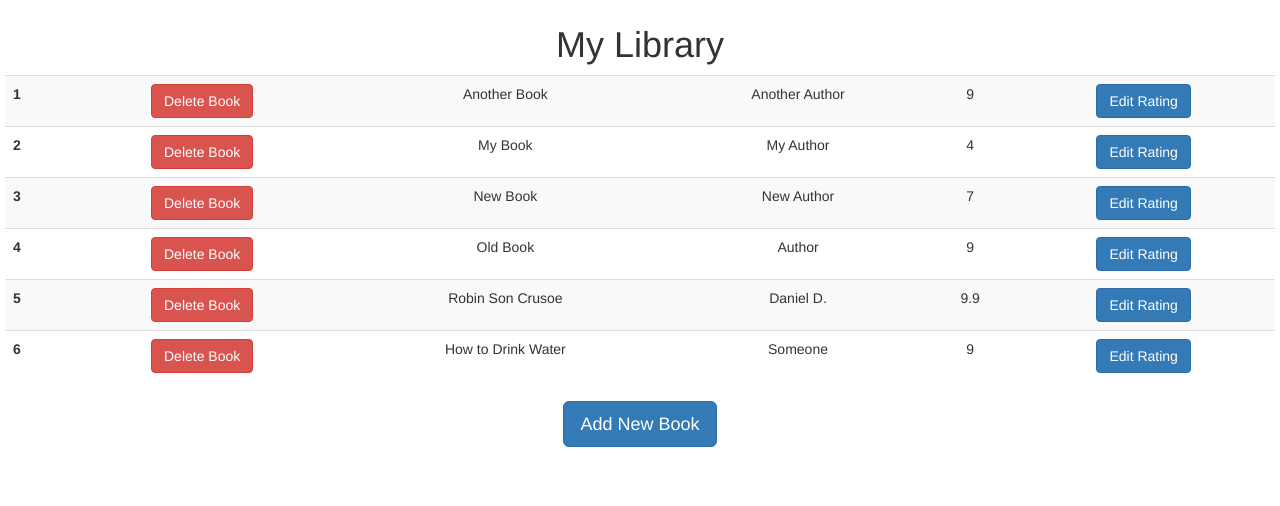
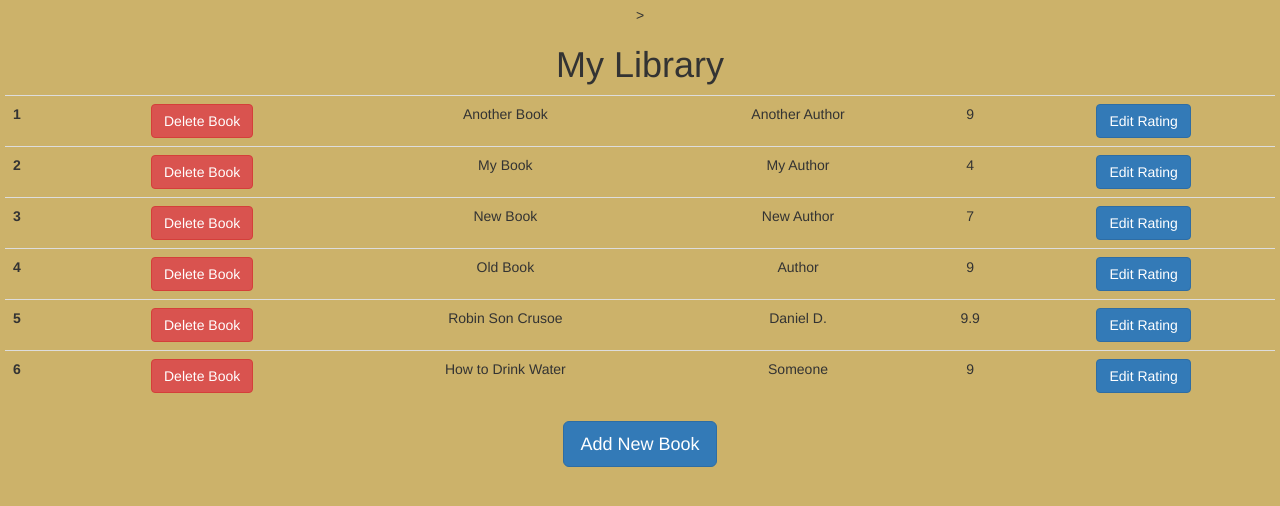
Before and after one commit to Fiann-Meharena-Kidane/library, a Flask app: page /books in a window 1280 px wide. Shown: the top 506 px of the page. Run offline with Flask 2, Linux system fonts and the light colour scheme; data comes from the database, SQL or seed files in the repository; some libraries are stand-ins or nearby versions.

Commit message:
editted index page

```diff
--- a/templates/authenticate.html
+++ b/templates/authenticate.html
@@ -1,7 +1,7 @@
 <html>
 
 <title>
-    Register
+    Login
 </title>
 
 <head>
--- a/templates/index.html
+++ b/templates/index.html
@@ -1,3 +1,4 @@
+
 {% extends "bootstrap/base.html" %}
 <!--applies bootstrap codes,-->
 
@@ -8,15 +9,17 @@
         <head>
             <meta charset="UTF-8">
             <title>Library</title>
+            <link rel="icon" type="image/x-icon" href="/images/favicon.ico">>
+
         </head>
-        <body style="text-align:center; padding:5px">
+        <body style="text-align:center; padding:5px; background-color:#ccb26a;">
         <h1> My Library </h1>
 
 
                 {% if books %}
         <!--        if list of book has books( is not empty)-->
 
-                <table class="table table-hover table-striped">
+                <table class="table table-hover">
 
                     <tbody>
 
```
